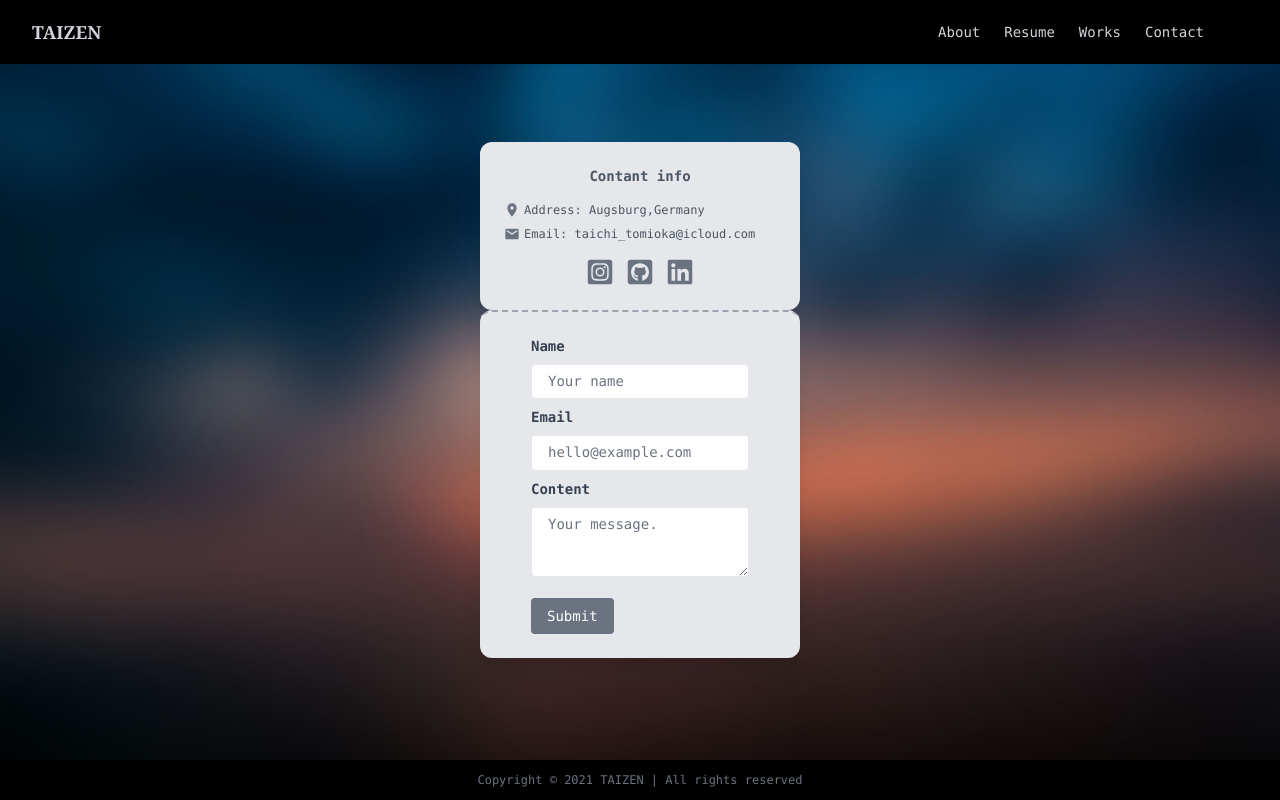
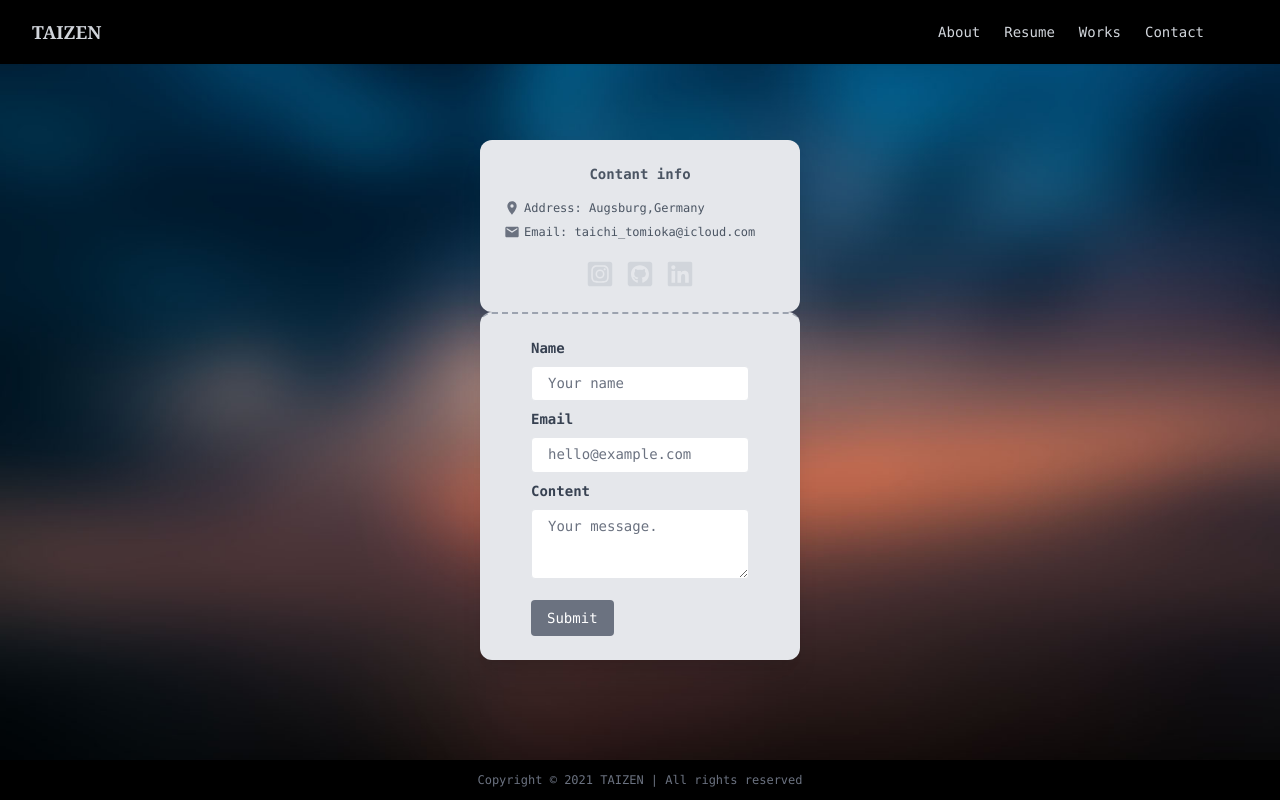
Before and after one commit to taichi-de/my-portfolio, a Next.js app: page /contact in a window 1280 px wide. Built offline with nearby package versions, Linux system fonts and the light colour scheme.

Commit message:
add icons component

```diff
--- /dev/null
+++ b/components/Icons.js
@@ -0,0 +1,27 @@
+import Link from "next/link";
+import { FaInstagramSquare, FaGithubSquare, FaLinkedin } from "react-icons/fa";
+
+export default function Icons() {
+  return (
+    <div className="flex items-center justify-center w-full mt-5 text-center">
+      <Link href="https://www.instagram.com/taichi_tomi/" target="_blank">
+        <a className="mr-3 text-gray-300 hover:text-pink-500">
+          <FaInstagramSquare className="w-7 h-7" />
+        </a>
+      </Link>
+      <Link href="https://github.com/taichi-de" target="_blank">
+        <a className="mr-3 text-gray-300 hover:text-gray-600">
+          <FaGithubSquare className="w-7 h-7" />
+        </a>
+      </Link>
+      <Link
+        href="https://www.linkedin.com/in/taichi-tomioka-746241191/"
+        target="_blank"
+      >
+        <a className="text-gray-300 hover:text-blue-700">
+          <FaLinkedin className="w-7 h-7" />
+        </a>
+      </Link>
+    </div>
+  );
+}
--- a/components/works/WorksData.js
+++ b/components/works/WorksData.js
@@ -44,7 +44,7 @@ export const worksObjSix = {
   title: "Portfolio",
   img: "/taizen-dev.png",
   alt: "portfolio",
-  desc: "Design/Next.js/TailwindCSS",
+  desc: "Next.js/TS/TailwindCSS",
 };
 
 export const worksObjEight = {
--- a/pages/contact.js
+++ b/pages/contact.js
@@ -1,5 +1,6 @@
 import { useState } from "react";
 import Layout from "../components/Layout";
+import Icons from "../components/Icons";
 import { MdLocationOn, MdEmail } from "react-icons/md";
 import { FaInstagramSquare, FaGithubSquare, FaLinkedin } from "react-icons/fa";
 
@@ -72,20 +73,7 @@ export default function Contact() {
             </div>
           </div>
         </div>
-        <div className="flex items-center justify-center w-full mt-4 text-center">
-          <a href="https://www.instagram.com/taichi_tomi/" target="_blank">
-            <FaInstagramSquare className="mr-3 text-gray-500 w-7 h-7 hover:text-pink-500" />
-          </a>
-          <a href="https://github.com/taichi-de" target="_blank">
-            <FaGithubSquare className="mr-3 text-gray-500 w-7 h-7 hover:text-gray-700" />
-          </a>
-          <a
-            href="https://www.linkedin.com/in/taichi-tomioka-746241191/"
-            target="_blank"
-          >
-            <FaLinkedin className="text-gray-500 w-7 h-7 hover:text-blue-700" />
-          </a>
-        </div>
+        <Icons />
       </div>
       <div className="flex items-center justify-center p-6 text-center bg-gray-200 border-t-2 border-gray-400 border-dashed shadow-xl rounded-xl w-80">
         <div>
```
